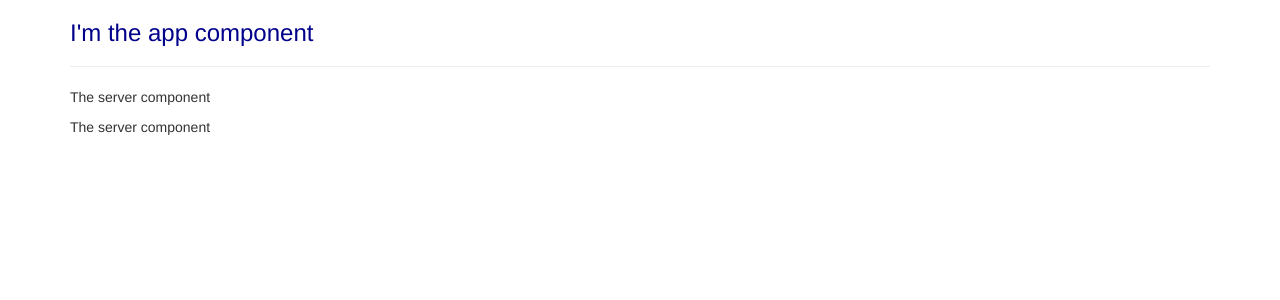
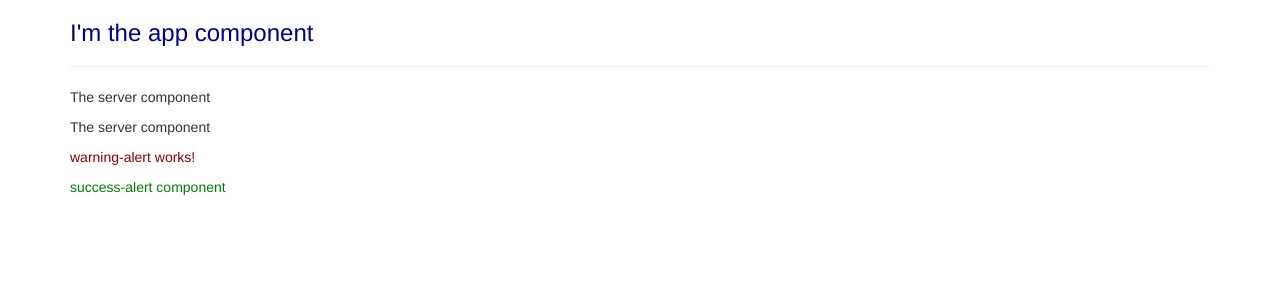
Before and after one commit to brenward/my-first-angular-app, an Angular app: page / in a window 1280 px wide. Shown: the top 300 px of the page. Built offline with nearby package versions, Linux system fonts and the light colour scheme.

Commit message:
#Component creation practice

```diff
--- a/src/app/app.component.html
+++ b/src/app/app.component.html
@@ -4,6 +4,8 @@
             <h3>I'm the app component</h3>
             <hr>
             <app-servers></app-servers>
+            <app-warning-alert></app-warning-alert>
+            <app-success-alert></app-success-alert>
         </div>
     </div>
 </div>
--- a/src/app/app.module.ts
+++ b/src/app/app.module.ts
@@ -5,12 +5,16 @@
 import { AppComponent } from './app.component';
 import { ServerComponent } from './server/server.component';
 import { ServersComponent } from './servers/servers.component';
+import { WarningAlertComponent } from './warning-alert/warning-alert.component';
+import { SuccessAlertComponent } from './success-alert/success-alert.component';
 
 @NgModule({
   declarations: [
     AppComponent,
     ServerComponent,
-    ServersComponent
+    ServersComponent,
+    WarningAlertComponent,
+    SuccessAlertComponent
   ],
   imports: [
     BrowserModule,
--- /dev/null
+++ b/src/app/success-alert/success-alert.component.html
@@ -0,0 +1 @@
+<p>success-alert component</p>
--- /dev/null
+++ b/src/app/success-alert/success-alert.component.ts
@@ -0,0 +1,10 @@
+import { Component } from "@angular/core";
+
+@Component({
+    selector:"app-success-alert",
+    templateUrl:"./success-alert.component.html",
+    styles:`p{color:green}`
+})
+export class SuccessAlertComponent{
+
+}
--- /dev/null
+++ b/src/app/warning-alert/warning-alert.component.css
@@ -0,0 +1,3 @@
+p{
+    color: darkred;
+}
--- /dev/null
+++ b/src/app/warning-alert/warning-alert.component.html
@@ -0,0 +1 @@
+<p>warning-alert works!</p>
```
Also changed, not shown: src/app/warning-alert/warning-alert.component.ts (added, +10 -0 lines), 1 other file (tests, documents, lock files or other folders).
